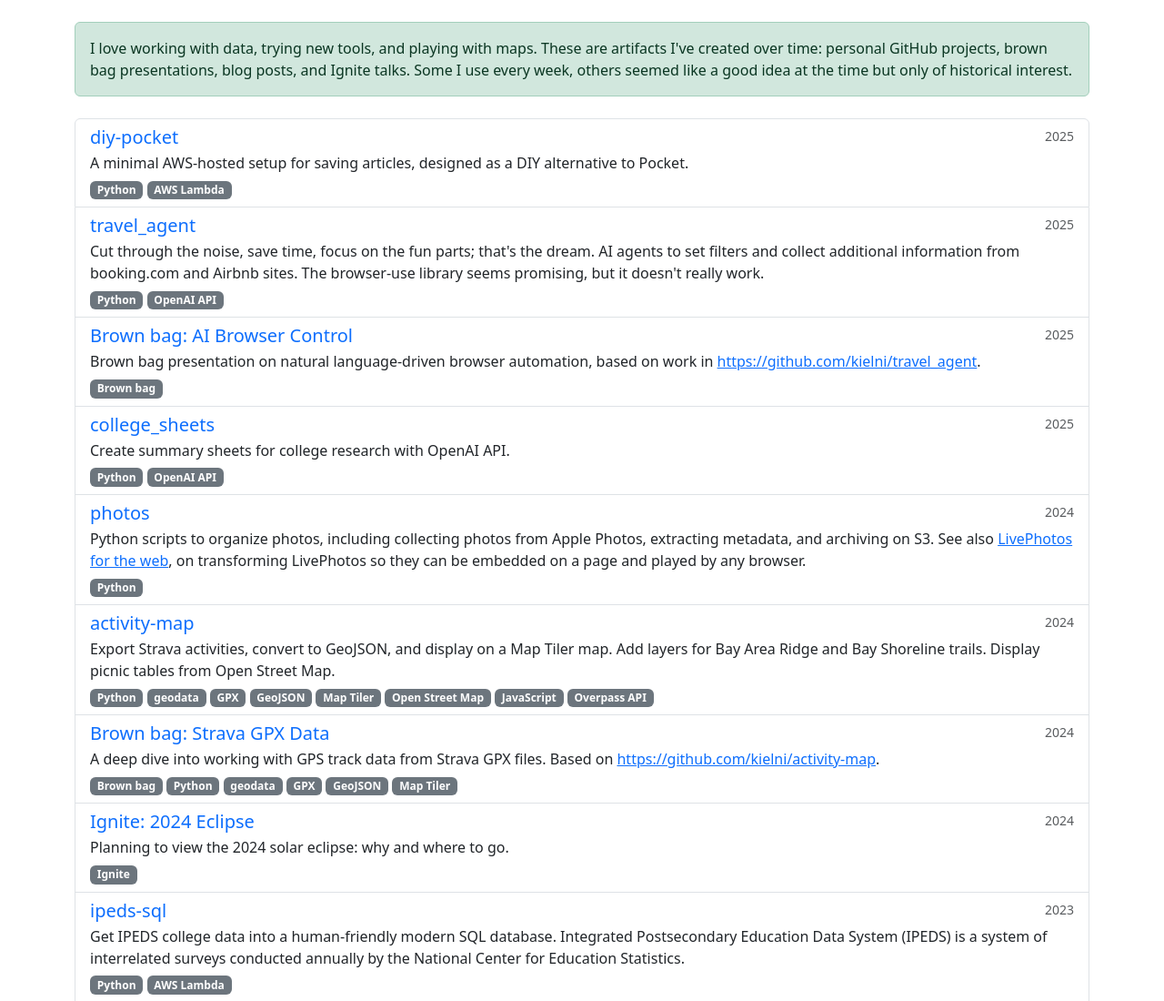
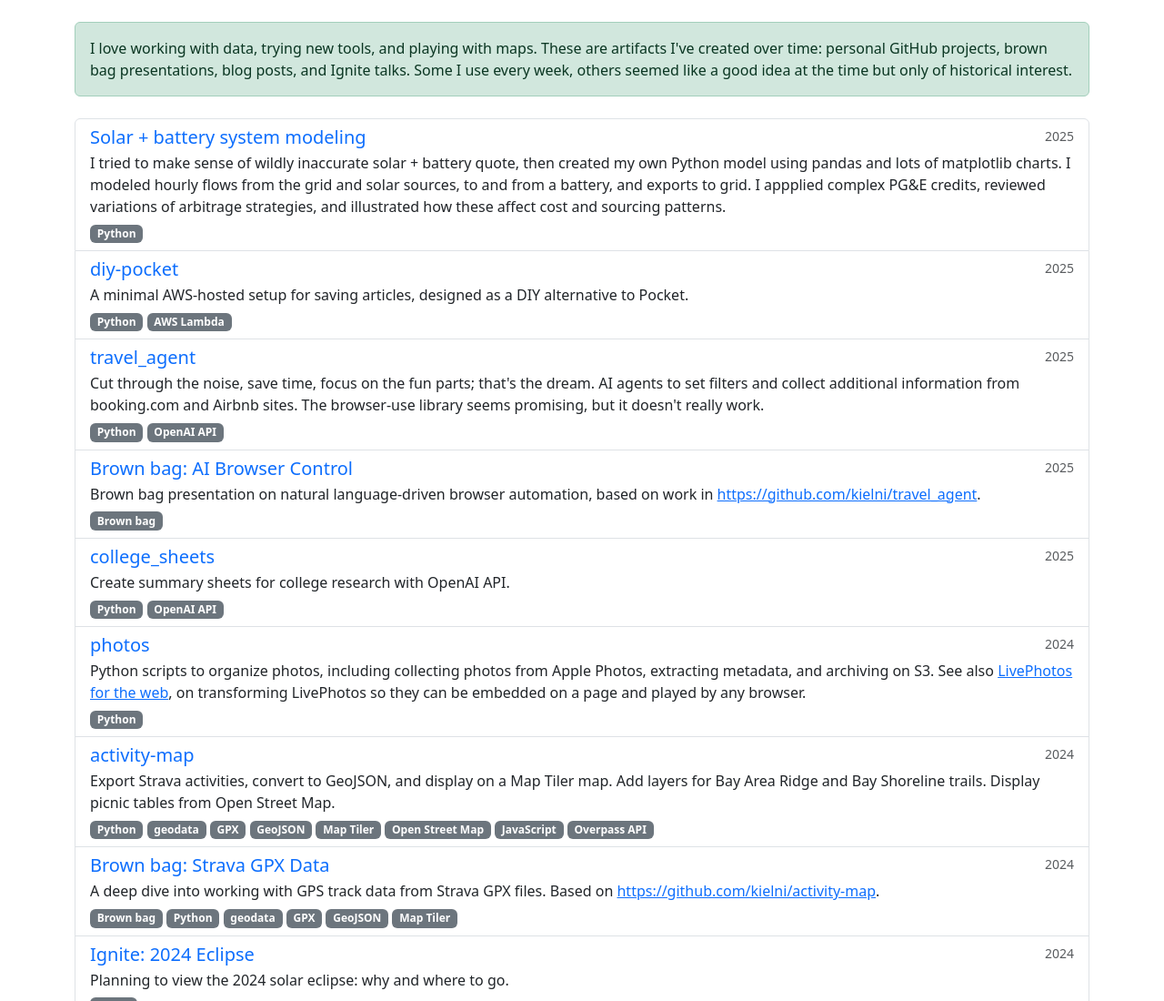
Before and after one commit to kielni/kielni.github.io, a plain HTML site: page index.html in a window 1280 px wide. Shown: the top 1100 px of the page at 91% size. Drawn offline with nearby package versions, Linux system fonts and the light colour scheme.

Commit message:
add solar model

```diff
--- a/index.html
+++ b/index.html
@@ -25,6 +25,25 @@
         <div class="col-12">
           <div class="list-group">
             <!-- 2025 -->
+            <div class="list-group-item">
+              <div class="d-flex w-100 justify-content-between">
+                <h5 class="mb-1">
+                  <a href="https://github.com/kielni/solar-modeling" class="text-decoration-none"
+                    >Solar + battery system modeling</a
+                  >
+                </h5>
+                <small class="text-muted year" data-year="2025">2025</small>
+              </div>
+              <p class="mb-1">
+                I tried to make sense of wildly inaccurate solar + battery quote, then created my
+                own Python model using pandas and lots of matplotlib charts.
+                I modeled hourly flows from the grid and solar sources, to and from a battery, and
+                exports to grid. I appplied complex PG&E credits, reviewed variations of
+                arbitrage strategies, and illustrated how these affect cost and sourcing patterns.
+              </p>
+              <span class="badge bg-secondary" data-format="Python">Python</span>
+            </div>
+
             <div class="list-group-item">
               <div class="d-flex w-100 justify-content-between">
                 <h5 class="mb-1">
```
Also changed, not shown: 1 other file.
